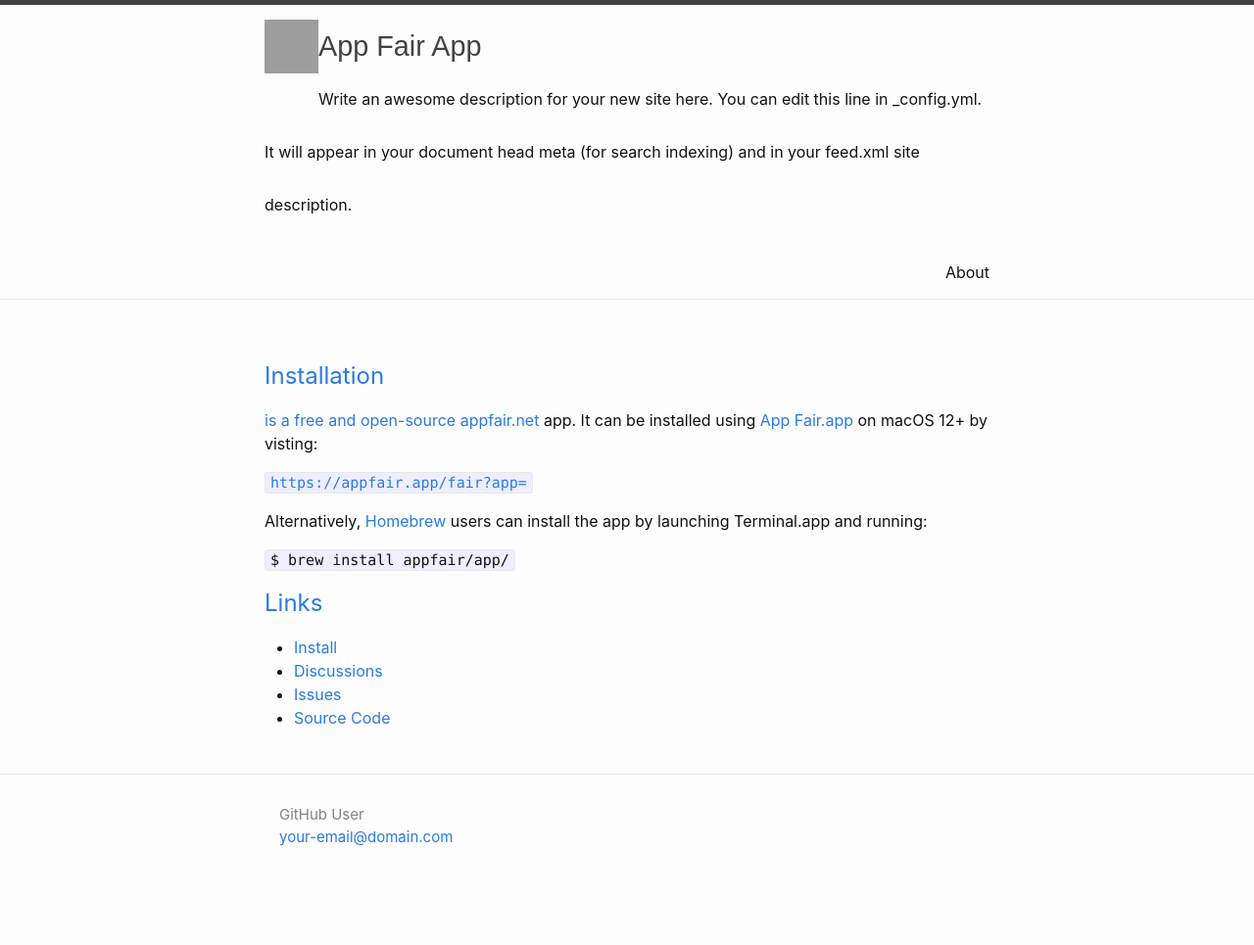
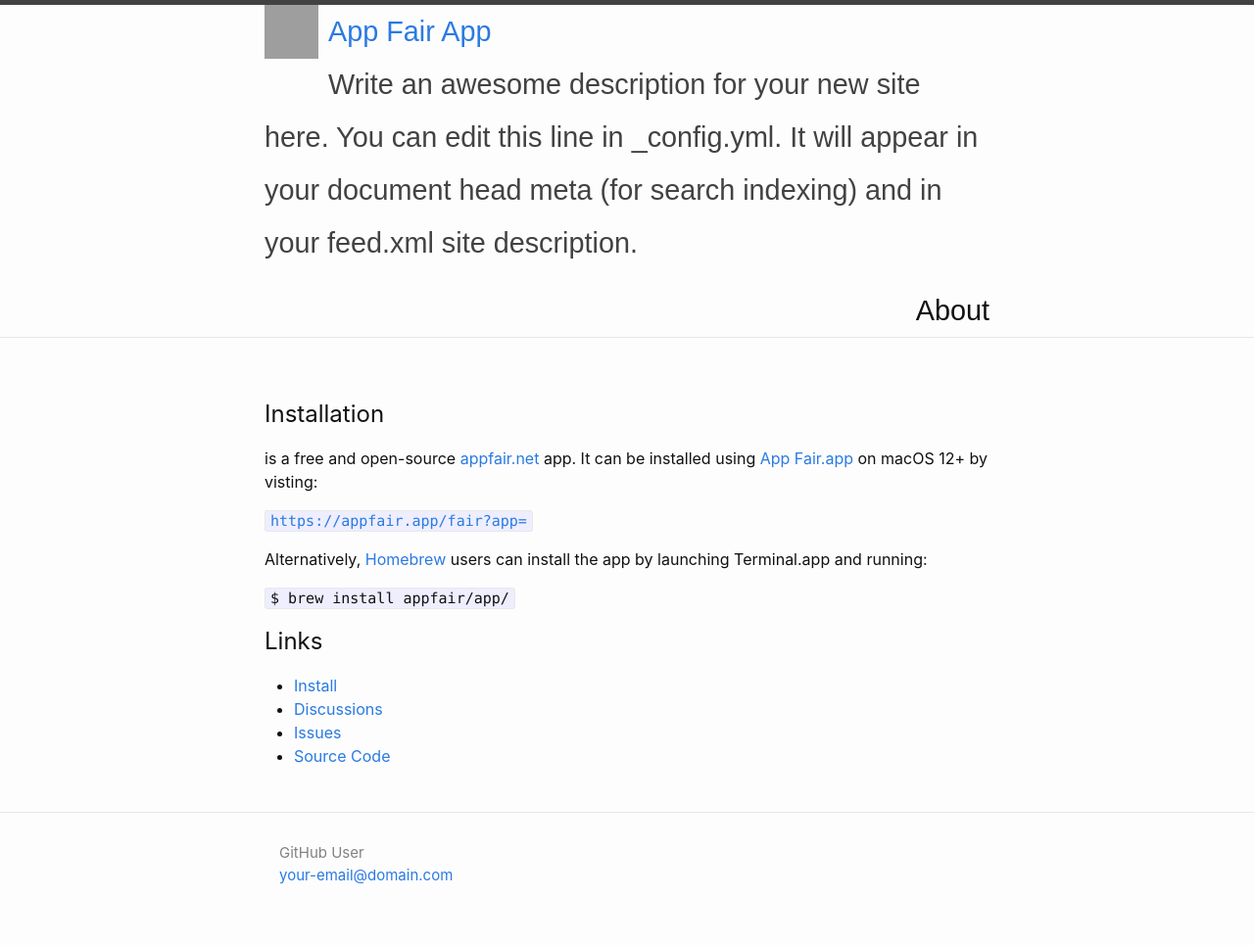
Before and after one commit to appfair/fairapp-theme, a Jekyll site: the page built from index.md, in a window 1280 px wide. Shown: the whole page at 98% size. Built offline with Jekyll 4.4.1, drawn with Linux system fonts in a browser that asks for light colours; before the commit the page ends 926 px from its top, so only the background shows below that; grey boxes are pictures that could not be loaded.

Commit message:
chore: checkpoint

```diff
--- a/_includes/header.html
+++ b/_includes/header.html
@@ -15,14 +15,12 @@
     {% assign apptoken = appname | slugify %}
     {% assign apptitle = appname | replace: "-", " " %}
 
-    <div style="vertical-align: middle;">
+    <div class="site-title" style="vertical-align: middle;">
     {% if page.showicon != false %}
-    <p>
-    <img align="left" width="55" height="55" src="{{ appurl }}/releases/latest/download/{{ appname }}.png" />
-    </p>
+    <img style="padding-right: 10px;" align="left" width="55" height="55" src="{{ appurl }}/releases/latest/download/{{ appname }}.png" />
     {% endif %}
     <p>
-    <a class="site-title" rel="author" href="{{ "/" | relative_url }}">{{ apptitle | default:site.title | escape }}</a>
+    <a rel="author" href="{{ "/" | relative_url }}">{{ apptitle | default:site.title | escape }}</a>
     <br />
     {{ page.subtitle | default: site.description }}
     </p>
--- a/_layouts/fairapp.html
+++ b/_layouts/fairapp.html
@@ -18,7 +18,7 @@ layout: default
 </div>
 
 {% if appname != "App-Fair" %}
-<h2><a name="install" />Installation</h2>
+<h2>Installation</h2>
 
 <p>
 {{ apptitle }} is a free and open-source <a href="https://appfair.net">appfair.net</a> app. It can be installed using <a href="https://appfair.app">App Fair.app</a> on macOS 12+ by visting:
@@ -72,12 +72,12 @@ $ brew install appfair/app/{{ apptoken }}
 
 {% if platform == 'mac' and macHeader == false %}
 {% assign macHeader = true %}
-<h2><a name="screens-macos" />macOS Screenshots</h2>
+<h2>macOS Screenshots</h2>
 {% endif %}
 
 {% if platform == 'ios' and iosHeader == false %}
 {% assign iosHeader = true %}
-<h2><a name="screens-ios" />iOS Screenshots</h2>
+<h2>iOS Screenshots</h2>
 {% endif %}
 
 <div>
@@ -113,7 +113,7 @@ $ brew install appfair/app/{{ apptoken }}
 
 -->
 
-<h2><a name="links" />Links</h2>
+<h2>Links</h2>
 
 <ul>
     <li><a href="https://appfair.app/fair?app={{ appname }}">Install</a></li>
```
